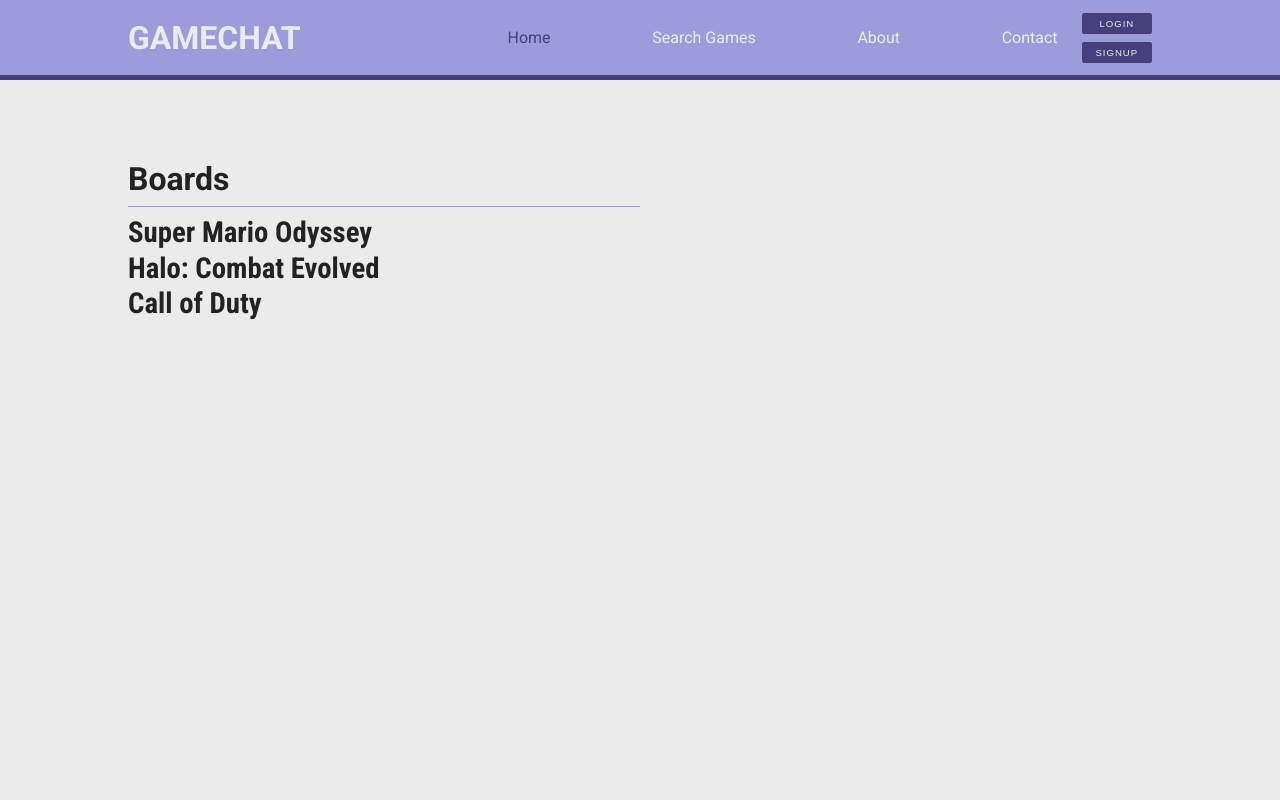
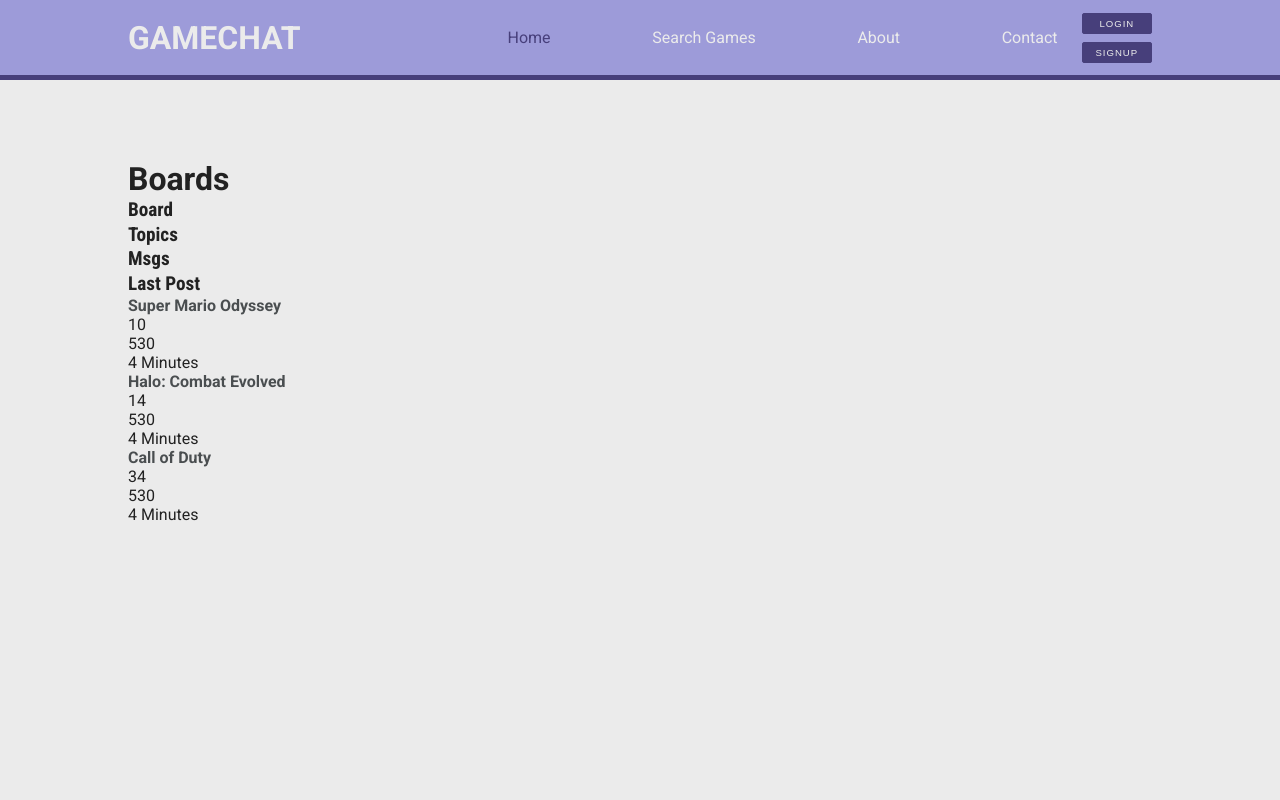
Before and after one commit to johncoryk/react-message-board, a React (Create React App) app in the folder client/: page / in a window 1280 px wide. Shown: the top 800 px of the page. Built offline with nearby package versions, Linux system fonts and the light colour scheme; the HTML template or start-up script is replaced by a standard one.

Commit message:
added scaffold of mainpage with boards table

```diff
--- a/client/src/components/MainPage.js
+++ b/client/src/components/MainPage.js
@@ -2,7 +2,7 @@ import React, { Component } from 'react';
 
 import LargeHeading from '../components/utility/LargeHeading';
 import SubHeading from '../components/utility/SubHeading';
-// import GameHeading from './utility/GameHeading';
+import GameHeading from './utility/GameHeading';
 // import Button from '../components/utility/Button';
 
 export default class MainPage extends Component {
@@ -18,10 +18,28 @@ export default class MainPage extends Component {
       <>
         <main>
           <LargeHeading text='Boards' />
-          <div className='horizontal-rule'></div>
-          {this.state.allBoards.map(board => (
-            <SubHeading text={board.title} />
-          ))}
+          <section className='boards-table'>
+            <div className='table-header'>
+              <SubHeading text='Board' />
+              <div className='board-info'>
+                <SubHeading text='Topics' />
+                <SubHeading text='Msgs' />
+                <SubHeading text='Last Post' />
+              </div>
+              {this.state.allBoards.map(board => (
+                <>
+                  <div className='board-row'>
+                    <GameHeading text={board.title} />
+                    <div className='board-row-info'>
+                      <p>{board.topics_count}</p>
+                      <p>530</p>
+                      <p>4 Minutes</p>
+                    </div>
+                  </div>
+                </>
+              ))}
+            </div>
+          </section>
         </main>
       </>
     );
--- a/client/src/styles/style.css
+++ b/client/src/styles/style.css
@@ -44,12 +44,13 @@ a:hover {
 /* UTILITIES */
 .sub-heading {
   font-family: 'Roboto Condensed', sans-serif;
-  font-size: 1.8rem;
+  font-size: 1.2rem;
   margin-bottom: 0.1rem;
 }
 
 .game-heading {
   color: var(--alt-gray);
+  font-size: 1rem;
 }
 
 .button-style {
```
